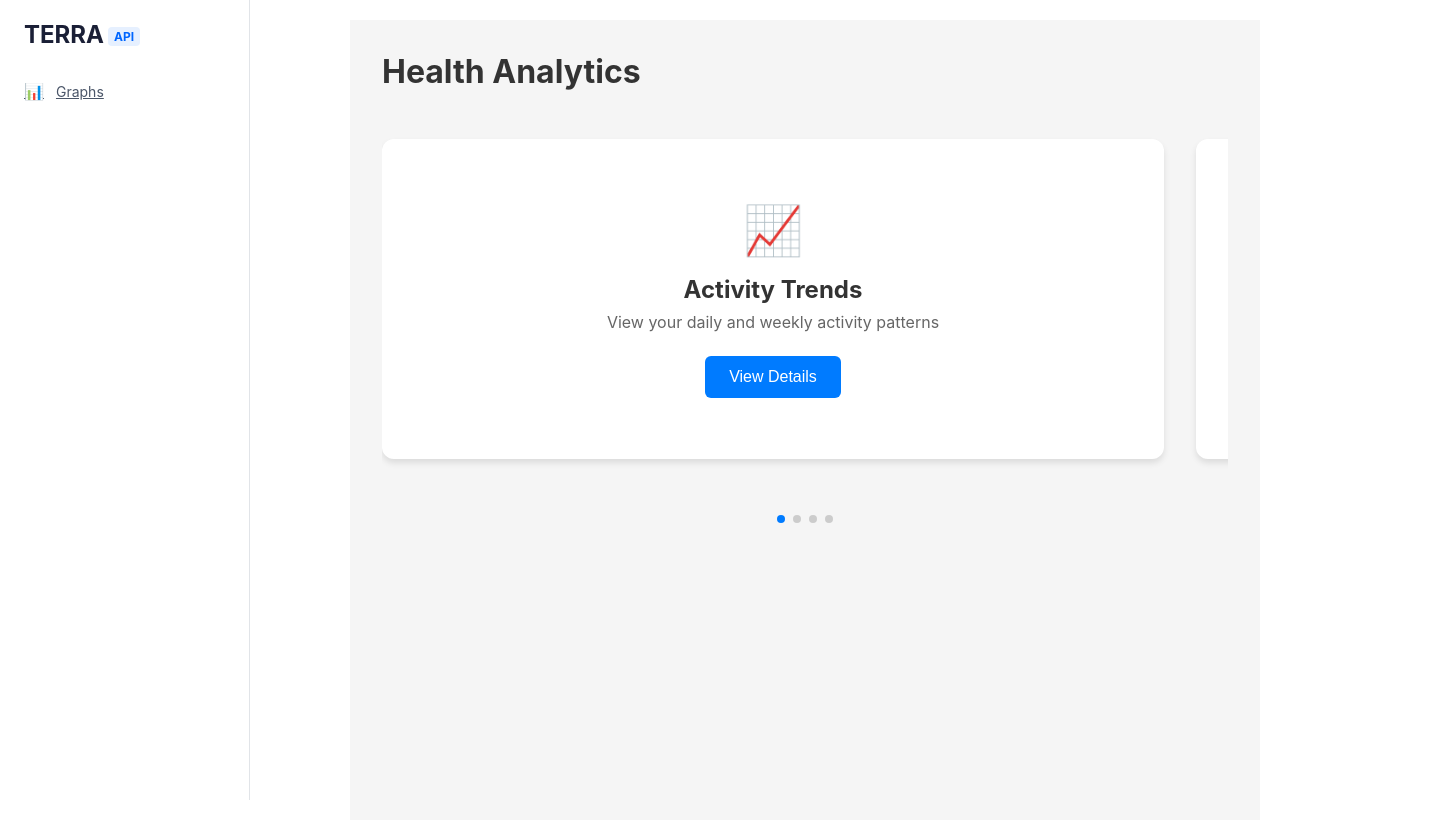
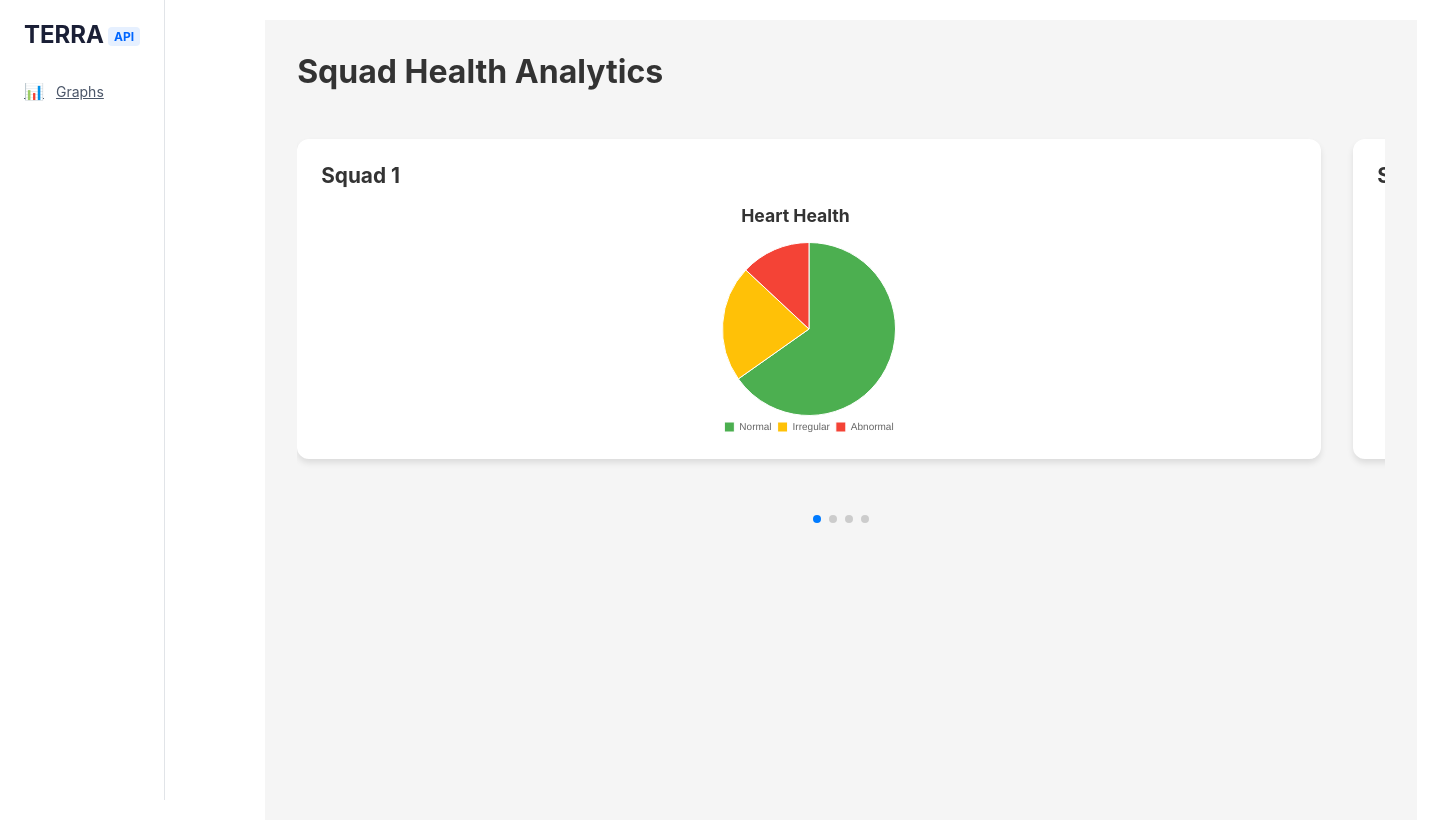
Before and after one commit to jathinsn27/Squad_pulse, a React (Create React App) app: page /graphs in a window 1280 px wide. Shown: the whole page, 1437 px wide, since content can reach past the window. Built offline with nearby package versions, Linux system fonts and the light colour scheme.

Commit message:
Pie Chart for Sqauds

```diff
--- a/src/components/graphs/Graph.css
+++ b/src/components/graphs/Graph.css
@@ -44,6 +44,7 @@
   flex-direction: column;
   align-items: center;
   justify-content: center;
+  position: relative;
 }
 
 .graph-card:hover {
@@ -61,10 +62,13 @@
   text-align: center;
 }
 
-.graph-card p {
-  color: #666;
-  margin-bottom: 1.5rem;
-  text-align: center;
+.graph-card h2 {
+  position: absolute; /* Added this */
+  top: 1.5rem;      /* Added this */
+  left: 1.5rem;     /* Added this */
+  color: #333;
+  margin: 0;        /* Changed this */
+  font-size: 1.3rem; /* Added this */
 }
 
 .view-button {
@@ -104,3 +108,45 @@
 .indicator.active {
   background-color: #007bff;
 }
+
+.pie-chart-container {
+  width: 200px;
+  height: 200px;
+  margin: 0 auto;
+}
+
+.pie-chart-container canvas {
+  max-width: 200px !important;
+  max-height: 200px !important;
+  width: 200px !important;
+  height: 200px !important;
+}
+
+/* Update the graph-card styles */
+.graph-card {
+  min-width: calc(100% - 4rem);
+  scroll-snap-align: start;
+  background: white;
+  border-radius: 12px;
+  padding: 1.5rem;
+  box-shadow: 0 4px 6px rgba(0, 0, 0, 0.1);
+  display: flex;
+  flex-direction: column;
+  align-items: center;
+}
+
+/* Add these new styles */
+.chart-container {
+  display: flex;
+  flex-direction: column;
+  align-items: center;
+  margin-top: 3rem;
+}
+
+.chart-title {
+  color: #333;
+  font-size: 1.1rem;
+  margin-bottom: 1rem;
+  align-self: flex-start;
+  margin-left: 2rem;
+}
--- a/src/components/graphs/Graphs.js
+++ b/src/components/graphs/Graphs.js
@@ -1,35 +1,92 @@
 import React, { useState } from 'react';
+import { Pie } from 'react-chartjs-2';
+import {
+  Chart as ChartJS,
+  ArcElement,
+  Tooltip,
+  Legend
+} from 'chart.js';
 import './Graph.css';
+
+ChartJS.register(
+  ArcElement,
+  Tooltip,
+  Legend
+);
 
 const Graphs = () => {
   const [activePage, setActivePage] = useState(1);
 
-  const graphOptions = [
+  const squadData = [
     {
       id: 1,
-      title: "Activity Trends",
-      description: "View your daily and weekly activity patterns",
-      icon: "📈"
+      title: "Squad 1",
+      heartHealth: {
+        normal: 15,
+        irregular: 5,
+        abnormal: 3
+      }
     },
     {
       id: 2,
-      title: "Sleep Analysis",
-      description: "Track your sleep quality and duration",
-      icon: "😴"
+      title: "Squad 2",
+      heartHealth: {
+        normal: 12,
+        irregular: 6,
+        abnormal: 4
+      }
     },
     {
       id: 3,
-      title: "Nutrition Metrics",
-      description: "Monitor your dietary habits and intake",
-      icon: "🥗"
+      title: "Squad 3",
+      heartHealth: {
+        normal: 18,
+        irregular: 3,
+        abnormal: 2
+      }
     },
     {
       id: 4,
-      title: "Fitness Progress",
-      description: "Track your workout achievements",
-      icon: "💪"
+      title: "Squad 4",
+      heartHealth: {
+        normal: 14,
+        irregular: 4,
+        abnormal: 5
+      }
     }
   ];
+
+  const getPieChartData = (data) => ({
+    labels: ['Normal', 'Irregular', 'Abnormal'],
+    datasets: [{
+      data: [data.heartHealth.normal, data.heartHealth.irregular, data.heartHealth.abnormal],
+      backgroundColor: [
+        '#4CAF50', // green for normal
+        '#FFC107', // yellow for irregular
+        '#F44336'  // red for abnormal
+      ],
+      borderWidth: 1
+    }]
+  });
+
+  const pieOptions = {
+    responsive: true,
+    maintainAspectRatio: true,
+    plugins: {
+      legend: {
+        position: 'bottom',
+        labels: {
+          boxWidth: 10,
+          padding: 6,
+          font: {
+            size: 10
+          }
+        }
+      }
+    },
+    width: 200,
+    height: 200
+  };
 
   const handleScroll = (e) => {
     const container = e.target;
@@ -41,22 +98,28 @@ const Graphs = () => {
 
   return (
     <div className="graphs-page">
-      <h1>Health Analytics</h1>
+      <h1>Squad Health Analytics</h1>
 
       <div className="graphs-section">
         <div className="graphs-scroll-container" onScroll={handleScroll}>
-          {graphOptions.map((option) => (
-            <div key={option.id} className="graph-card">
-              <div className="graph-icon">{option.icon}</div>
-              <h2>{option.title}</h2>
-              <p>{option.description}</p>
-              <button className="view-button">View Details</button>
+          {squadData.map((squad) => (
+            <div key={squad.id} className="graph-card">
+              <h2>{squad.title}</h2>
+              <div className="chart-container">
+              <h3 className="chart-title">Heart Health</h3>
+              <div className="pie-chart-container">
+                <Pie
+                  data={getPieChartData(squad)}
+                  options={pieOptions}
+                />
+              </div>
+              </div>
             </div>
           ))}
         </div>
 
         <div className="page-indicators">
-          {graphOptions.map((_, index) => (
+          {squadData.map((_, index) => (
             <div
               key={index}
               className={`indicator ${activePage === index + 1 ? 'active' : ''}`}
```
